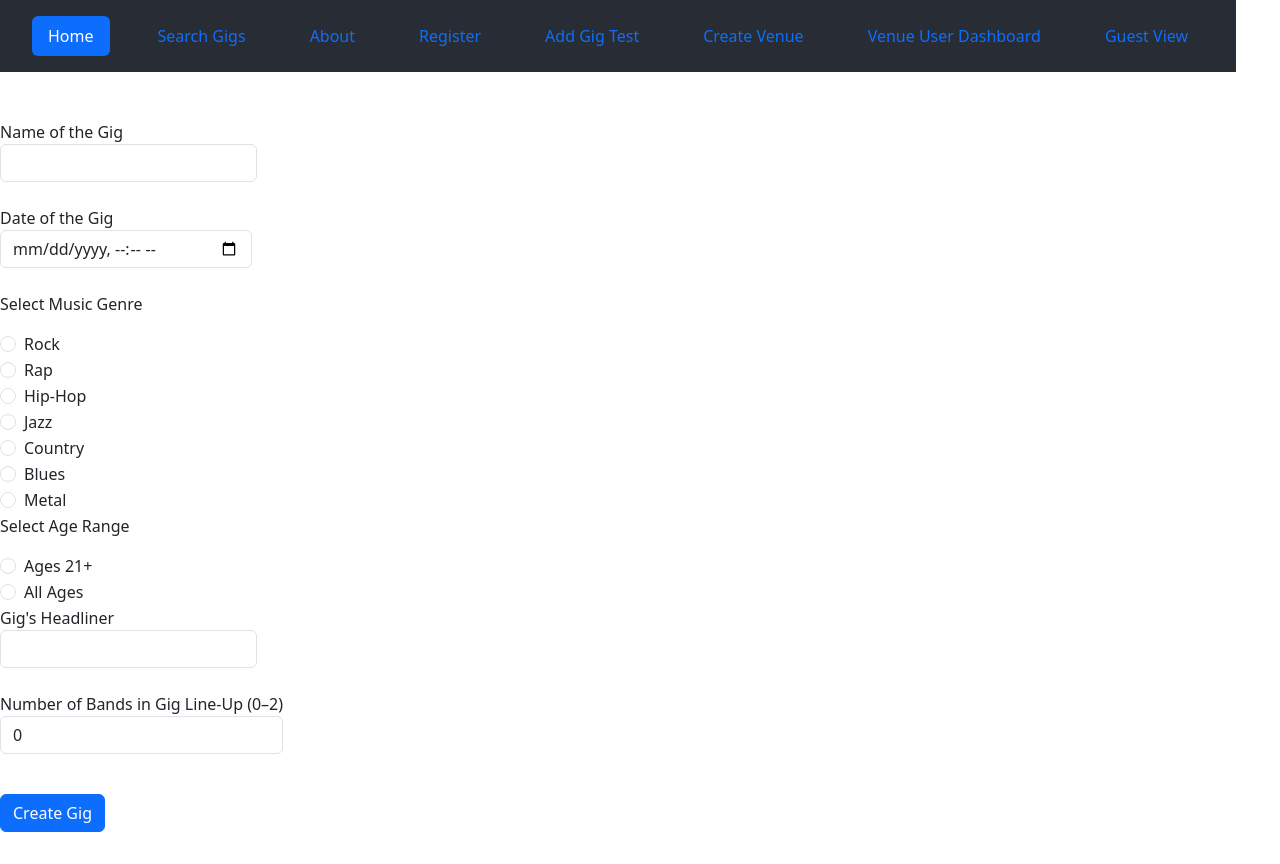
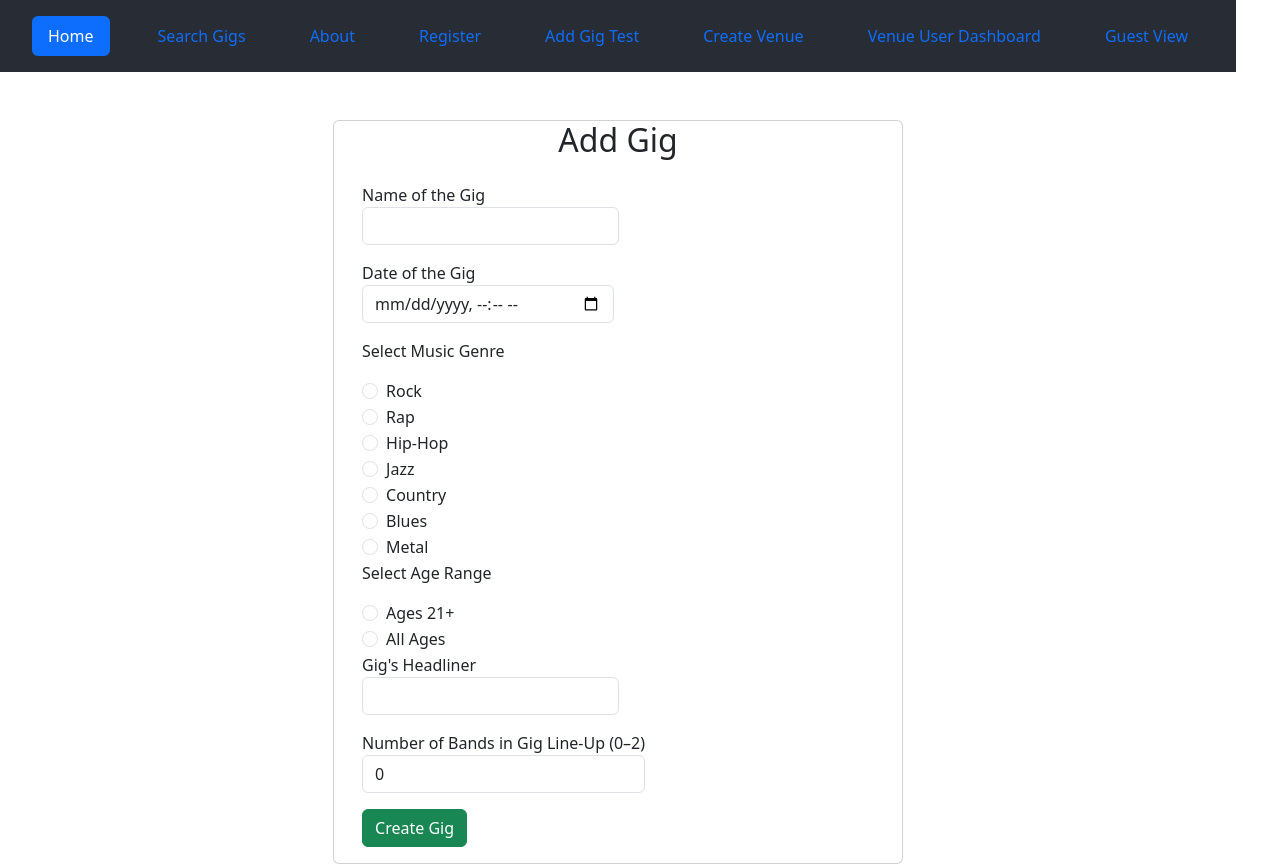
Before and after one commit to ALLHUBS-Jan-2024-Liftoff/Black-Jackets, a React (Vite) app in the folder BlackJackets-ui/: page /gigs/add in a window 1280 px wide. Before the commit the page ends 832 px from the top, so only its background shows below. Built offline with nearby package versions, Linux system fonts and the light colour scheme.

Commit message:
committed create gig form changes

```diff
--- a/BlackJackets-ui/src/pages/CreateGig.jsx
+++ b/BlackJackets-ui/src/pages/CreateGig.jsx
@@ -51,9 +51,15 @@ const CreateGigForm = ({ venueId }) => {
   };
 
   return (
-    <div className="mt-5">
+    <div className="container">
+      <br />
+      <br />
+      <div className="row">
+        <div className="card col-md-6 offset-md-3 offset-md-3">
+          <h2 className="text-center">Add Gig</h2>
+          <div className="card-body">
             <form onSubmit={handleSubmit}>
-        <div className="mb-3">
+              <div className="form-group mb-2">
                 <label className="form-label">
                   Name of the Gig
                   <input
@@ -66,7 +72,7 @@ const CreateGigForm = ({ venueId }) => {
                 </label>
               </div>
 
-        <div className="mb-3">
+              <div className="form-group mb-2">
                 <label className="form-label">
                   Date of the Gig
                   <input
@@ -132,7 +138,7 @@ const CreateGigForm = ({ venueId }) => {
                 </label>
               </div>
 
-        <div className="mb-3">
+              <div className="form-group mb-2">
                 <label className="form-label">
                   Gig's Headliner
                   <input
@@ -145,7 +151,7 @@ const CreateGigForm = ({ venueId }) => {
                 </label>
               </div>
 
-        <div className="mb-3">
+              <div className="form-group mb-2">
                 <label className="form-label">
                   Number of Bands in Gig Line-Up (0–2)
                   <input
@@ -159,16 +165,6 @@ const CreateGigForm = ({ venueId }) => {
                       if (e.target.value <= 2 && e.target.value >= 0) {
                         setBandSlots(e.target.value);
                       }
-                // //  switch didn't work
-                // switch (e.target.value) {
-                //   case 0:
-                //     setOpeningAct("");
-                //   case 1:
-                //     setSupportingAct("");
-                //     break;
-                //   default:
-                //     break;
-                // }
                       if (e.target.value == 0) {
                         setOpeningAct("");
                         setSupportingAct("");
@@ -192,7 +188,7 @@ const CreateGigForm = ({ venueId }) => {
               </div>
 
               {+bandSlots >= 1 ? (
-          <div className="mb-3">
+                <div className="form-group mb-2">
                   <label className="form-label">
                     Name of Opening Act
                     <input
@@ -209,7 +205,7 @@ const CreateGigForm = ({ venueId }) => {
               )}
 
               {+bandSlots == 2 ? (
-          <div className="mb-3">
+                <div className="form-group mb-2">
                   <label className="form-label">
                     Name of Supporting Act
                     <input
@@ -225,12 +221,14 @@ const CreateGigForm = ({ venueId }) => {
                 <></>
               )}
 
-        <button type="submit" className="btn btn-primary mt-3">
+              <button type="submit" className="btn btn-success">
                 Create Gig
               </button>
             </form>
           </div>
+        </div>
+      </div>
+    </div>
   );
 };
-
 export default CreateGigForm;
```
Lines whose indentation alone changed are shown as unchanged.
